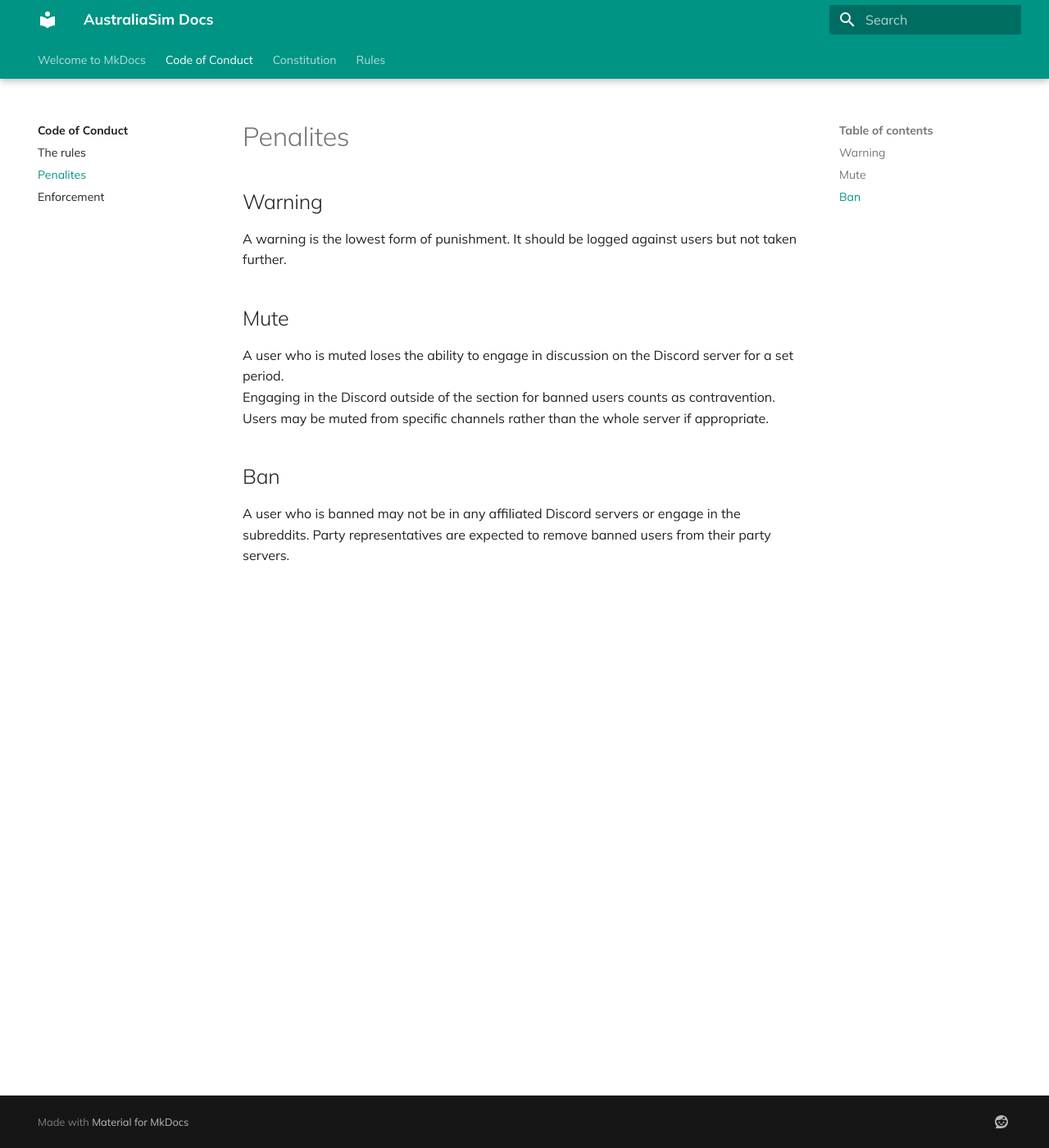
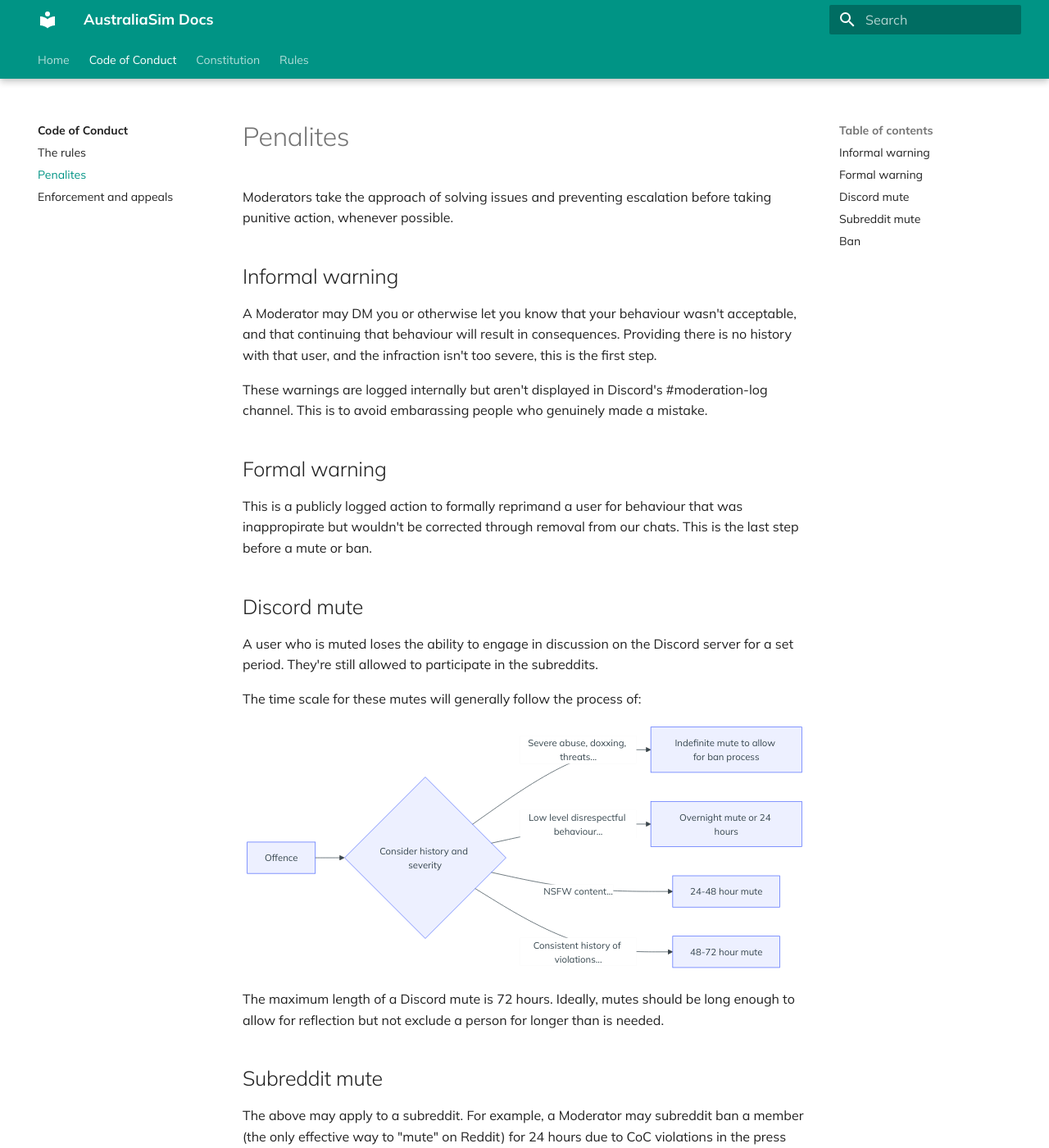
Before and after one commit to AustraliaSim/aussim-docs, an MkDocs documentation site: the page built from docs/code-of-conduct/penalites.md, in a window 1280 px wide and 1400 px high. Shown: the whole window at 82% size. Built offline with MkDocs 1.6.1 and Material for MkDocs 9.7.7, drawn with Linux system fonts in a browser that asks for light colours; some of the changed text lies outside the part shown.

Commit message:
Rest of CoC draft

````diff
--- a/docs/code-of-conduct/penalites.md
+++ b/docs/code-of-conduct/penalites.md
@@ -1,14 +1,50 @@
 # Penalites
 
-## Warning
-A warning is the lowest form of punishment.
-It should be logged against users but not taken further.
+Moderators take the approach of solving issues and preventing escalation before taking punitive action, whenever possible.
 
-## Mute
-A user who is muted loses the ability to engage in discussion on the Discord server for a set period.
-Engaging in the Discord outside of the section for banned users counts as contravention.
-Users may be muted from specific channels rather than the whole server if appropriate.
+## Informal warning
+
+A Moderator may DM you or otherwise let you know that your behaviour wasn't acceptable, and that continuing that behaviour will result in consequences. Providing there is no history with that user, and the infraction isn't too severe, this is the first step.
+
+These warnings are logged internally but aren't displayed in Discord's #moderation-log channel. This is to avoid embarassing people who genuinely made a mistake.
+
+## Formal warning
+
+This is a publicly logged action to formally reprimand a user for behaviour that was inappropirate but wouldn't be corrected through removal from our chats. This is the last step before a mute or ban.
+
+## Discord mute
+
+A user who is muted loses the ability to engage in discussion on the Discord server for a set period. They're still allowed to participate in the subreddits.
+
+The time scale for these mutes will generally follow the process of:
+
+``` mermaid
+graph LR
+  A[Offence] --> B{Consider history and severity};
+  B -->|Severe abuse, doxxing, threats...| C[Indefinite mute to allow for ban process];
+  B -->|Low level disrespectful behaviour...| D[Overnight mute or 24 hours];
+  B -->|NSFW content...| E[24-48 hour mute];
+  B -->|Consistent history of violations...| F[48-72 hour mute];
+```
+
+The maximum length of a Discord mute is 72 hours. Ideally, mutes should be long enough to allow for reflection but not exclude a person for longer than is needed.
+
+## Subreddit mute
+
+The above may apply to a subreddit. For example, a Moderator may subreddit ban a member (the only effective way to "mute" on Reddit) for 24 hours due to CoC violations in the press subreddit.
 
 ## Ban
 A user who is banned may not be in any affiliated Discord servers or engage in the subreddits.
 Party representatives are expected to remove banned users from their party servers.
+
+Bans are used where the Community Administrator belives that previous actions have not worked, or that the member involved is actively a danger to the community or a hinderance to creating a positive environment. The Administrator should take all measures to work constructively with the member before handing down a ban.
+
+Typical ban lengths may include:
+
+| Offence           | Penalty       |
+| ----------------- | ------------- |
+| Doxxing           | Permanent ban |
+| Illegal behaviour | Permanent ban |
+| Harassment		| 2wk to 6mth   |
+| Hate speech		| 6mth to 1yr   |
+| NSFW content      | 1mth to 6mth	|
--- a/mkdocs.yml
+++ b/mkdocs.yml
@@ -37,7 +37,12 @@ markdown_extensions:
   - attr_list
   - md_in_html
   - admonition
+  - tables
   - pymdownx.details
-  - pymdownx.superfences
+  - pymdownx.superfences:
+      custom_fences:
+        - name: mermaid
+          class: mermaid
+          format: !!python/name:pymdownx.superfences.fence_code_format
   - toc:
       permalink: "#"
````
Also changed, not shown: docs/code-of-conduct/enforcement-and-appeals.md (renamed from docs/code-of-conduct/enforcement.md, +19 -1 lines), docs/index.md (+1 -17 lines), docs/code-of-conduct/.pages, docs/code-of-conduct/rules.md (line endings or trailing spaces).
